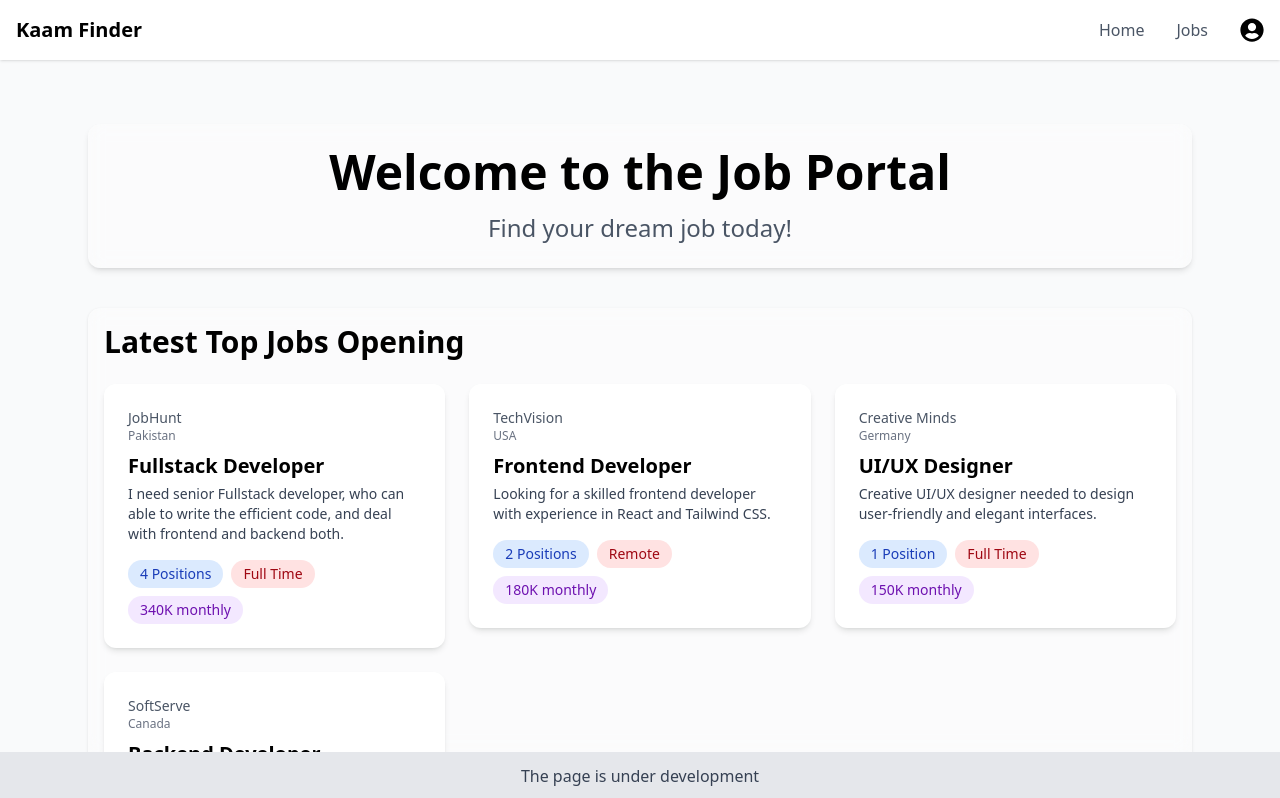
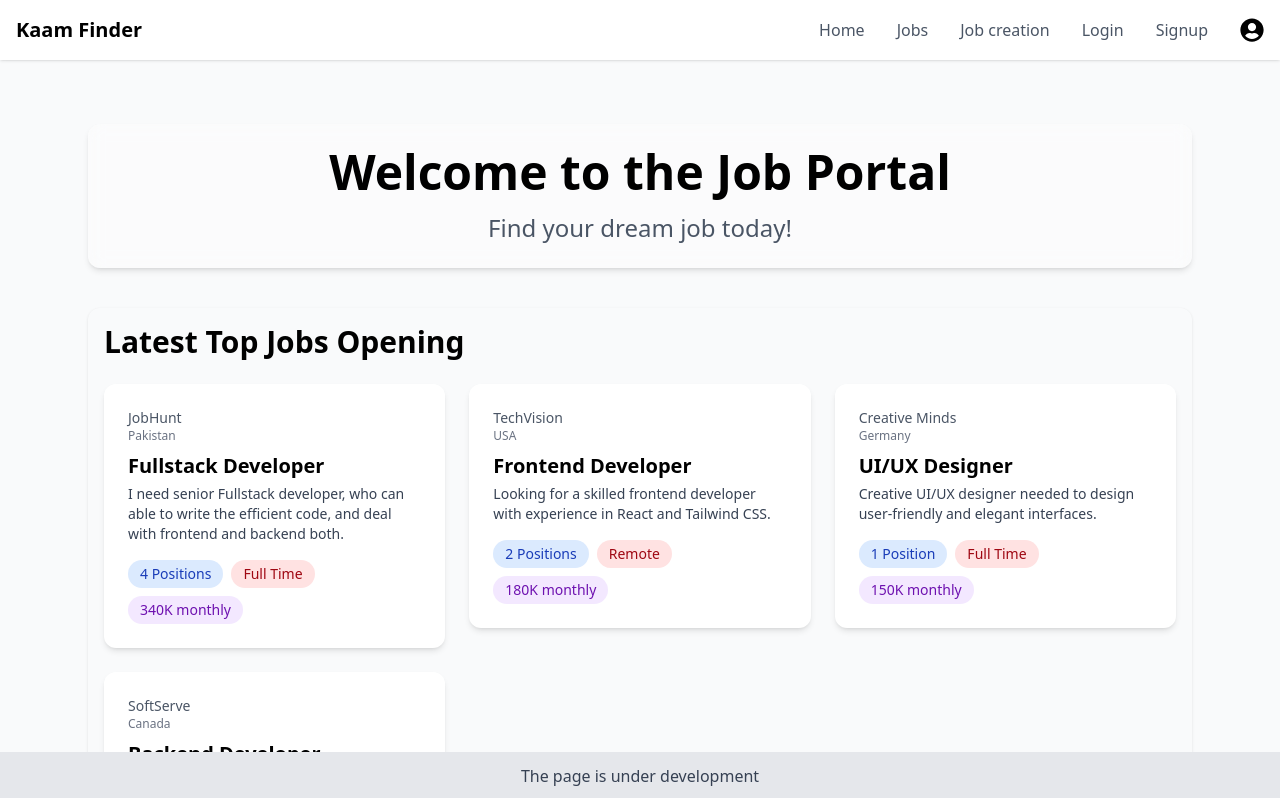
Before and after one commit to AdnanAhmed04/Job-portal-using-MERN-stack, a React (Vite) app: page / in a window 1280 px wide. Shown: the top 798 px of the page. Built offline with nearby package versions, Linux system fonts and the light colour scheme.

Commit message:
fixing navbar

```diff
--- a/src/components/Navbar.jsx
+++ b/src/components/Navbar.jsx
@@ -4,7 +4,7 @@ import { FaUserCircle } from 'react-icons/fa';
 
 const Navbar = ({ openProfile, user }) => {
   return (
-    <nav className="bg-white shadow p-4">
+    <nav className="bg-white shadow p-4 sticky top-0 z-40000">
       <div className="max-w-7xl mx-auto flex justify-between items-center">
         <div className="text-xl font-bold">Kaam Finder</div>
         <div className="flex gap-8">
@@ -13,6 +13,15 @@ const Navbar = ({ openProfile, user }) => {
           </Link>
           <Link to="/jobs" className="text-gray-600 hover:text-blue-600">
             Jobs
+          </Link>
+          <Link to="/Jobcreation" className="text-gray-600 hover:text-blue-600">
+            Job creation
+          </Link>
+          <Link to="/Login" className="text-gray-600 hover:text-blue-600">
+            Login
+          </Link>
+          <Link to="/Signup" className="text-gray-600 hover:text-blue-600">
+            Signup
           </Link>
           <div className="flex items-center gap-2 cursor-pointer" onClick={openProfile}>
           {user.image ? (
--- a/src/pages/Home.jsx
+++ b/src/pages/Home.jsx
@@ -20,7 +20,7 @@ const Home = () => {
 
       {/* Jobs Heading */}
       <div
-        className="backdrop-blur-sm bg-white/30 p-4 rounded-xl shadow"
+        className="backdrop-blur-sm mb-20 bg-gray-50 p-4 rounded-xl shadow"
         data-aos="zoom-in-up"
         data-aos-delay="200"
       >
```
